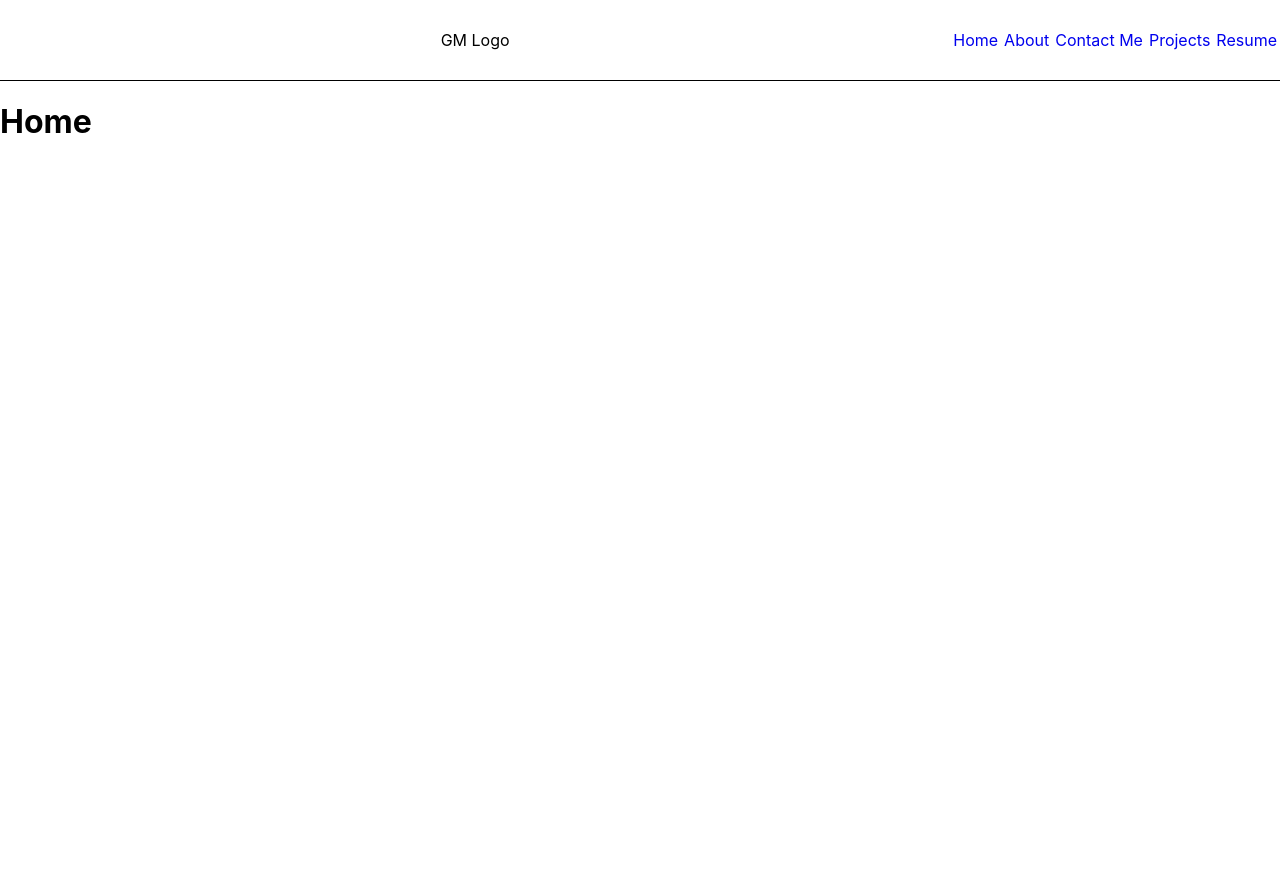
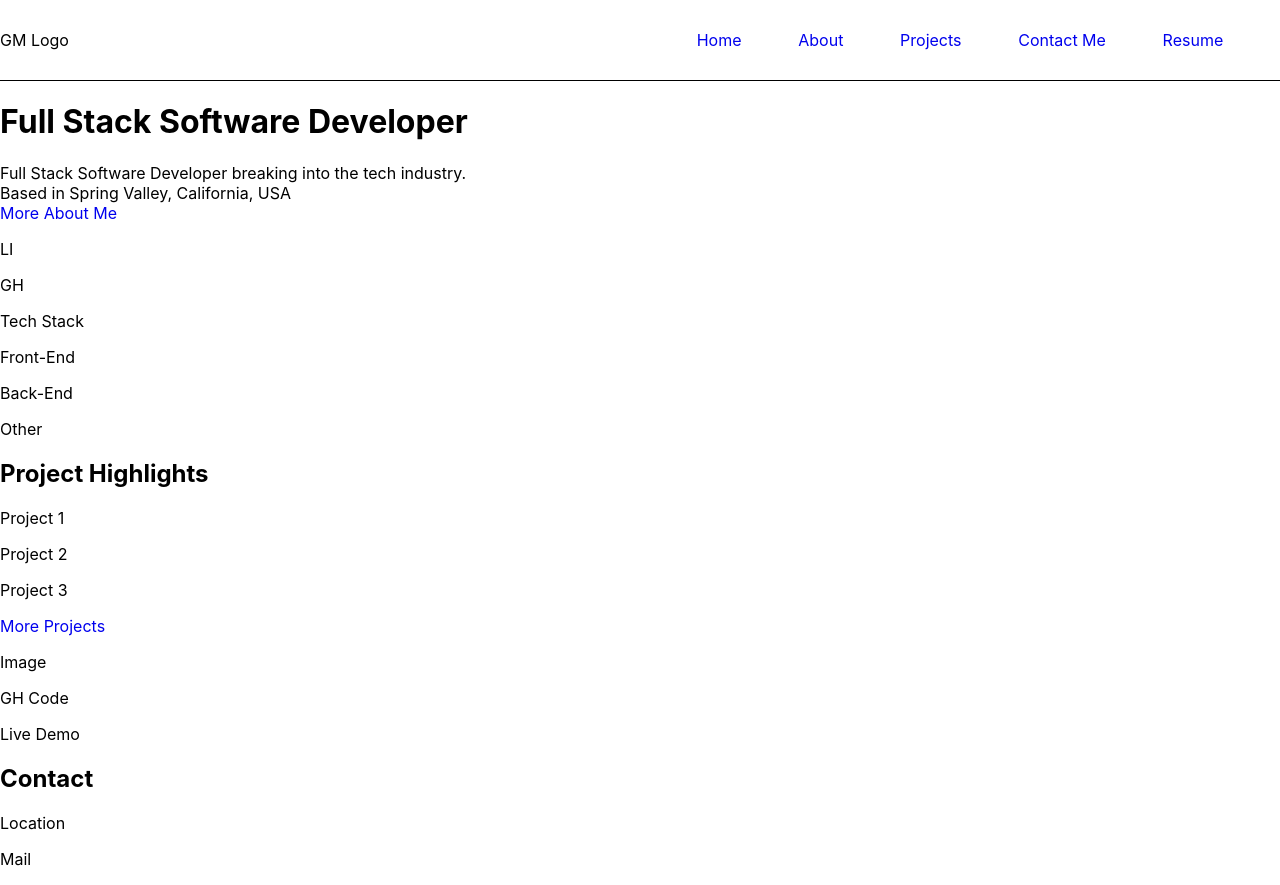
Before and after one commit to Gustavo0623/Gustavo-M-Portfolio, a React (Create React App) app in the folder frontend/: page / in a window 1280 px wide. Before the commit the page ends 800 px from the top, so only its background shows below. Built offline with nearby package versions, Linux system fonts and the light colour scheme.

Commit message:
home page, nav, and style update

```diff
--- a/frontend/src/App.css
+++ b/frontend/src/App.css
@@ -2,17 +2,21 @@
   height: 10vh;
   border-bottom: 1px solid black;
   display: flex;
-  justify-content: space-between;
+  align-items: center;
 }
-#logo, .link {
+#logo {
   margin: auto;
+  width: 50%;
 }
 #nav {
   display: flex;
   justify-content: space-evenly;
-  min-height: 100%;
+  width: 50%;
+  align-items: center;
 }
 .link {
   text-decoration: none;
-  padding: 0px 3px;
 }
+.link:visited {
+  color: black;
+}
--- a/frontend/src/Home.js
+++ b/frontend/src/Home.js
@@ -3,7 +3,62 @@ import React from 'react'
 const Home = () => {
     return (
         <main>
-            <h1>Home</h1>
+            <div id='intro'>
+                <h1 id='title'> Full Stack Software Developer </h1>
+                <p className='msg'>
+                    Full Stack Software Developer breaking into the tech industry.
+                    <br/>
+                    Based in Spring Valley, California, USA
+                    <br/>
+                    <a href='/about' className='link'>More About Me</a>
+                </p>
+                <div className='icons' id='li-gh'>
+                    {
+                    // <p> tags = temporary. replace with LinkedIn and Github icon links
+                    }
+                    <p className='icon'>LI</p>
+                    <p className='icon'>GH</p>
+                </div>
+                <div id='t-stack'>
+                    <p className='t-title'> Tech Stack </p>
+                    <div className='stack-group'>
+                        <p>Front-End</p>
+                        <div className='icons'> </div>
+                    </div>
+                    <div className='stack-group'>
+                        <p>Back-End</p>
+                        <div className='icons'> </div>
+                    </div>
+                    <div className='stack-group'>
+                        <p>Other</p>
+                        <div className='icons'> </div>
+                    </div>
+                </div>
+            </div>
+            {/* project display */}
+            <div id='proj-home'>
+                <h2> Project Highlights </h2>
+                <div id='showcase'>
+                    <div id='selector'>
+                        <p key={0} id='1' className='proj'>Project 1</p>
+                        <p key={1} className='proj'>Project 2</p>
+                        <p key={2} className='proj'>Project 3</p>
+                        <a key={3} href='/projects' className='proj link'>More Projects</a>
+                    </div>
+                    <div id='display'>
+                        {/* placeholder... replace later */}
+                        <p>Image</p>
+                        <p> GH Code </p>
+                        <p> Live Demo </p>
+                    </div>
+                </div>
+            </div>
+            <div id='quick-links'>
+                <h2> Contact </h2>
+                {/* placeholder... replace later */}
+                <p> Location </p>
+                <p> Mail </p>
+            </div>
         </main>
     );
 }
--- a/frontend/src/Navigation.js
+++ b/frontend/src/Navigation.js
@@ -6,8 +6,8 @@ const Navigation = () => {
             <nav id="nav">
                 <a className="link" href="/" >Home</a>
                 <a className="link" href="/about">About</a>
+                <a className="link" href="/projects">Projects</a>
                 <a className="link" href="/contact">Contact Me</a>
-                <a className="link" href="/projects">Projects</a>
                 <a className="link" href="/resume">Resume</a>
             </nav>
         </header>
```
